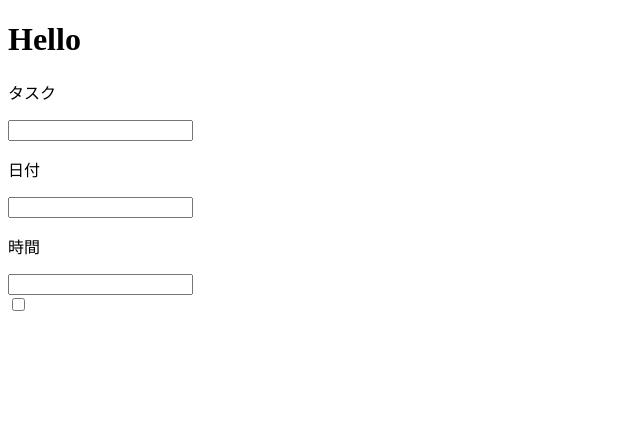
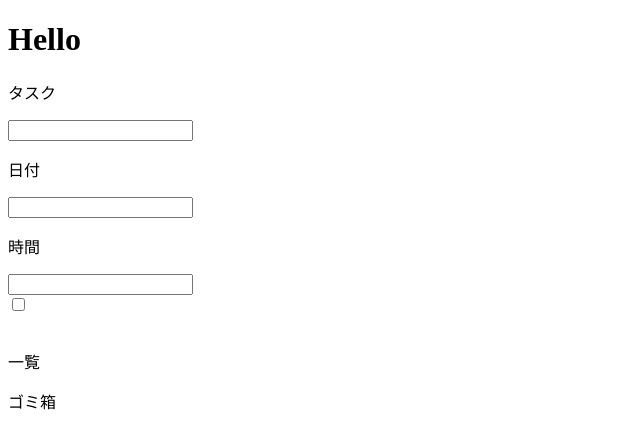
Before and after one commit to daiten0/TodoList, a plain HTML site: page index.html in a window 1280 px wide. Shown: the whole page, without its empty margins (0-640 px from the left). Drawn offline with Linux system fonts and the light colour scheme.

Commit message:
見出し追加

```diff
--- a/index.html
+++ b/index.html
@@ -17,8 +17,11 @@
         <input type="text" name="time">
         <br>
         <input type="checkbox" name="check">
+    </form>
+    <br>
+    <p>一覧</p>
 
-    </form>
+    <p>ゴミ箱</p>
 </body>
 
 </html>
```
